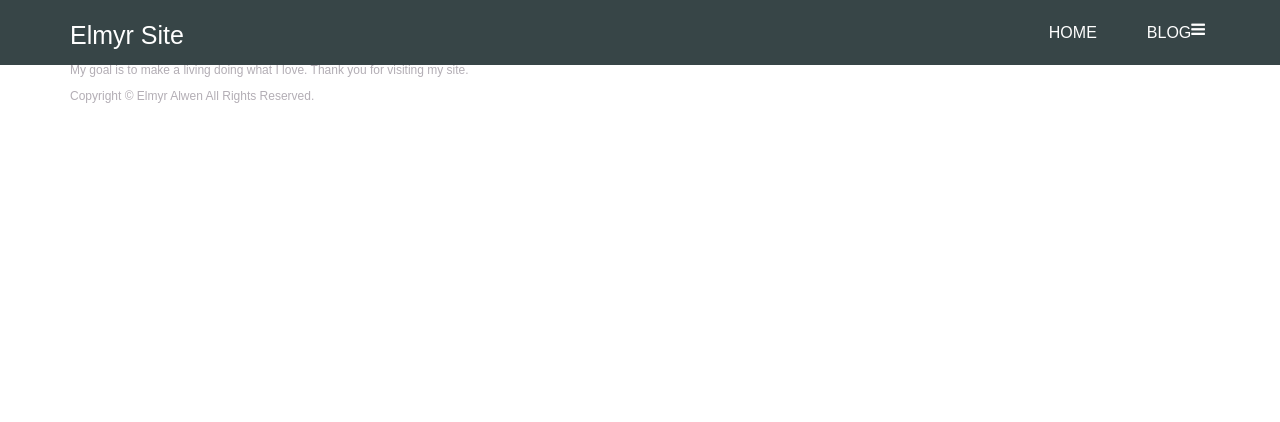
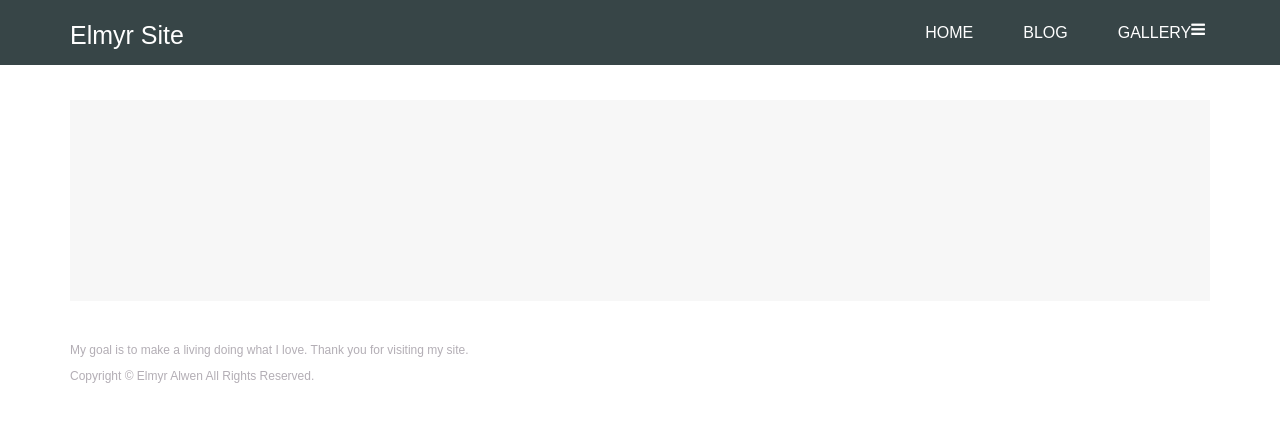
Before and after one commit to ElmyrAlwen/elmyr-site, a Django app: template blog/templates/blog/post_detail.html in a window 1280 px wide. Shown: the top 422 px of the page. Run offline with Django 3.2, Linux system fonts and the light colour scheme; the template is opened without the code that fills it, so the values that code supplies are empty; some libraries are stand-ins or nearby versions.

Commit message:
add gallery

```diff
--- a/blog/templates/blog/base.html
+++ b/blog/templates/blog/base.html
@@ -21,9 +21,7 @@
         <div class="header-right">
           <a href="{% url 'post_list' %}">HOME</a>
           <a href="{% url 'post_main' %}">BLOG</a>
-          <!-- <a href="#">GALLERY</a>
-          <a href="#">GALLERY</a>
-          <a href="#" class="login">BLOG</a> -->
+          <a href="{% url 'gallery' %}">GALLERY</a>
         </div>
       </div>
     </header>
--- a/blog/templates/blog/post_detail.html
+++ b/blog/templates/blog/post_detail.html
@@ -1,6 +1,9 @@
 {% extends 'blog/base.html' %}
 
 {% block content %}
+    <div class = "container">
+        <div class="blog-contents-wrapper">
+          <div class="blog-container">
             <div class="post">
                 {% if post.published_date %}
                     <div class="date">
@@ -10,4 +13,7 @@
                 <h1>{{ post.title }}</h1>
                 <p>{{ post.text|linebreaksbr }}</p>
             </div>
+          </div>
+        </div>
+    </div>
 {% endblock %}
--- a/blog/templates/blog/post_main.html
+++ b/blog/templates/blog/post_main.html
@@ -1,10 +1,6 @@
 {% extends 'blog/base.html' %}
 
 {% block content %}
-<br>
-<br>
-<br>
-<br>
     <div class = "container">
         <div class="blog-contents-wrapper">
           <div class="blog-container">
--- a/blog/urls.py
+++ b/blog/urls.py
@@ -5,4 +5,5 @@ urlpatterns = [
     path('', views.post_list, name='post_list'),
     path('post_main/<int:pk>/', views.post_detail, name='post_detail'),
     path('post_main/', views.post_main, name='post_main'),
+    path('gallery/', views.gallery, name='gallery'),
 ]
--- a/blog/views.py
+++ b/blog/views.py
@@ -14,3 +14,7 @@ def post_main(request):
 def post_detail(request, pk):
     post = get_object_or_404(Post, pk=pk)
     return render(request, 'blog/post_detail.html', {'post': post})
+
+def gallery(request):
+    posts = Post.objects.filter(published_date__lte=timezone.now()).order_by('published_date')
+    return render(request, 'blog/gallery.html', {'posts': posts})
```
Also changed, not shown: blog/templates/blog/gallery.html (added, +11 -0 lines). Lines whose indentation alone changed are shown as unchanged.
